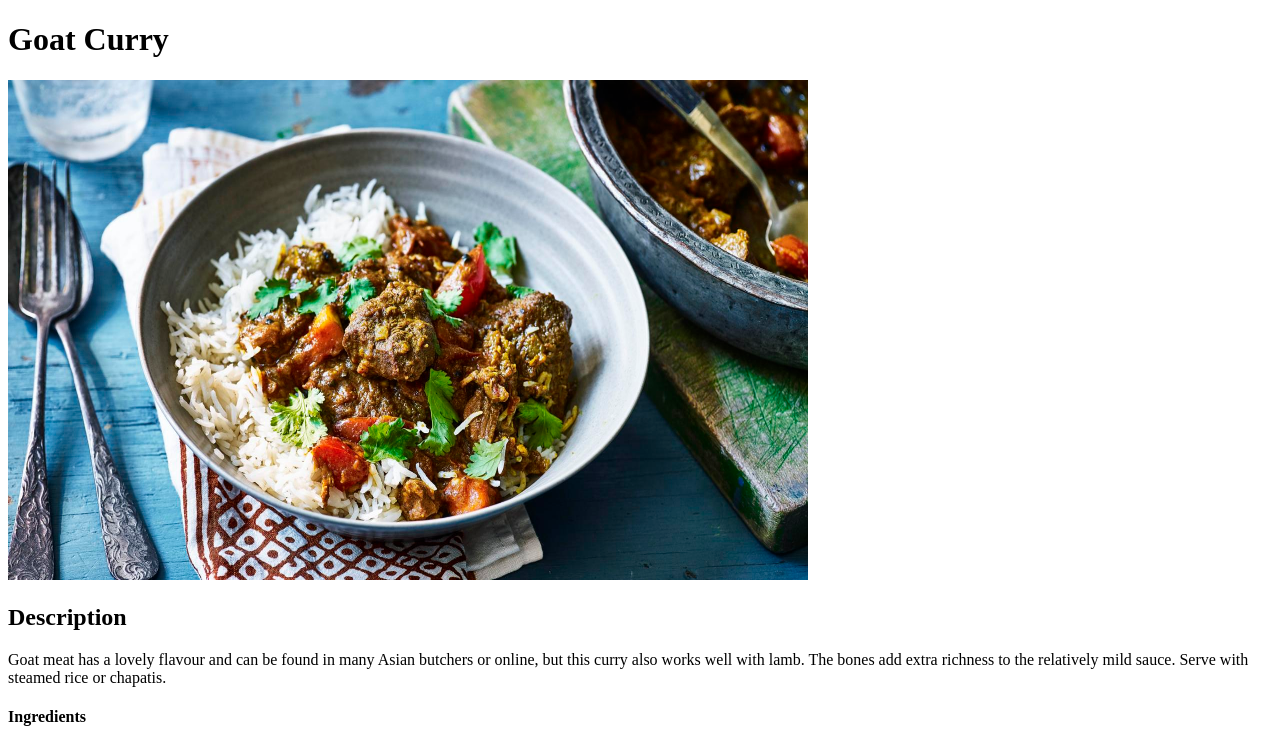
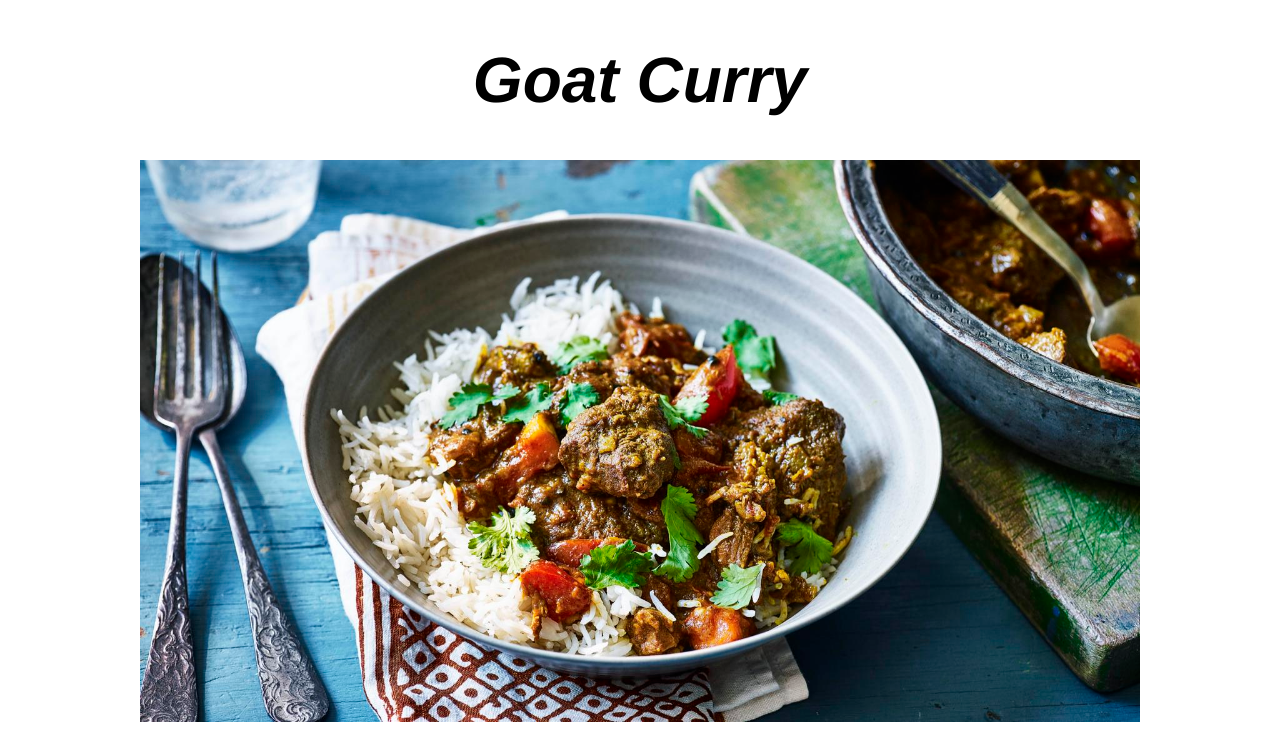
Before and after one commit to PerdidoenCoding/odin-recipes, a plain HTML site: page recipes/goat_curry.html in a window 1280 px wide. Shown: the top 739 px of the page. Drawn offline with Linux system fonts and the light colour scheme.

Commit message:
Added link to the css stylesheet to style.

```diff
--- a/recipes/goat_curry.html
+++ b/recipes/goat_curry.html
@@ -3,11 +3,12 @@
 <head>
     <meta charset="UTF-8">
     <meta name="viewport" content="width=device-width, initial-scale=1.0">
-    <title>Document</title>
+    <title>Goat curry</title>
+    <link rel="stylesheet" href="../styles.css" />
 </head>
 <body>
-    <h1>Goat Curry</h1>
-    <img src="../images/goat_curry.jpg" alt="goat curry" height="500" width="800">
+    <div class="title" ><h1>Goat Curry</h1></div>
+    <img src="../images/goat_curry.jpg" alt="goat curry">
 
     <h2>Description</h2>
     <p>Goat meat has a lovely flavour and can be found in many Asian butchers or online, but this curry also works well with lamb. The bones add extra richness to the relatively mild sauce. Serve with steamed rice or chapatis.</p>
```
Also changed, not shown: recipes/casserole.html (+3 -2 lines).
